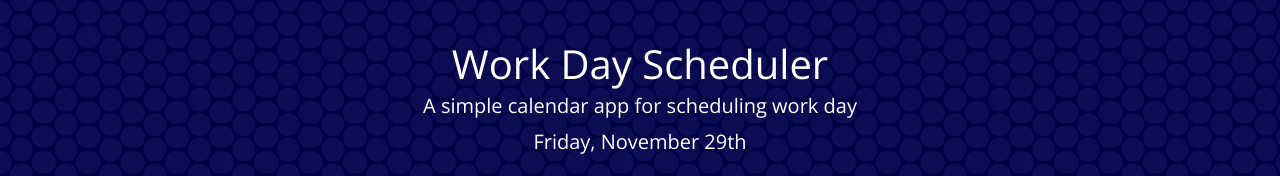
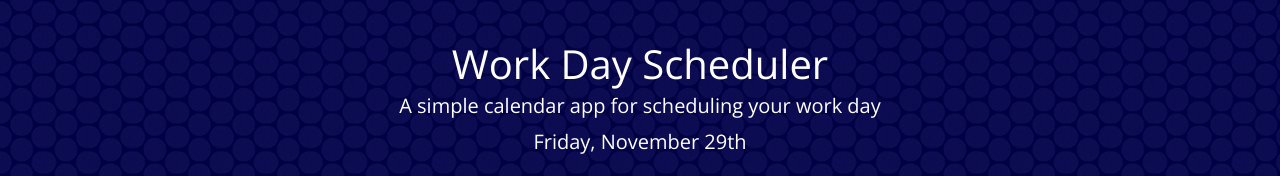
Before and after one commit to ananya92/Day-Planner, a plain HTML site: page index.html in a window 1280 px wide. Shown: the top 176 px of the page. Drawn offline with nearby package versions, Linux system fonts and the light colour scheme.

Commit message:
Edited the heading

```diff
--- a/index.html
+++ b/index.html
@@ -26,7 +26,7 @@
   <body>
     <header class="jumbotron">
       <h1 class="display-5">Work Day Scheduler</h1>
-      <p class="lead">A simple calendar app for scheduling work day</p>
+      <p class="lead">A simple calendar app for scheduling your work day</p>
       <p id="currentDay" class="lead"></p>
     </header>
     <div class="container">
```
